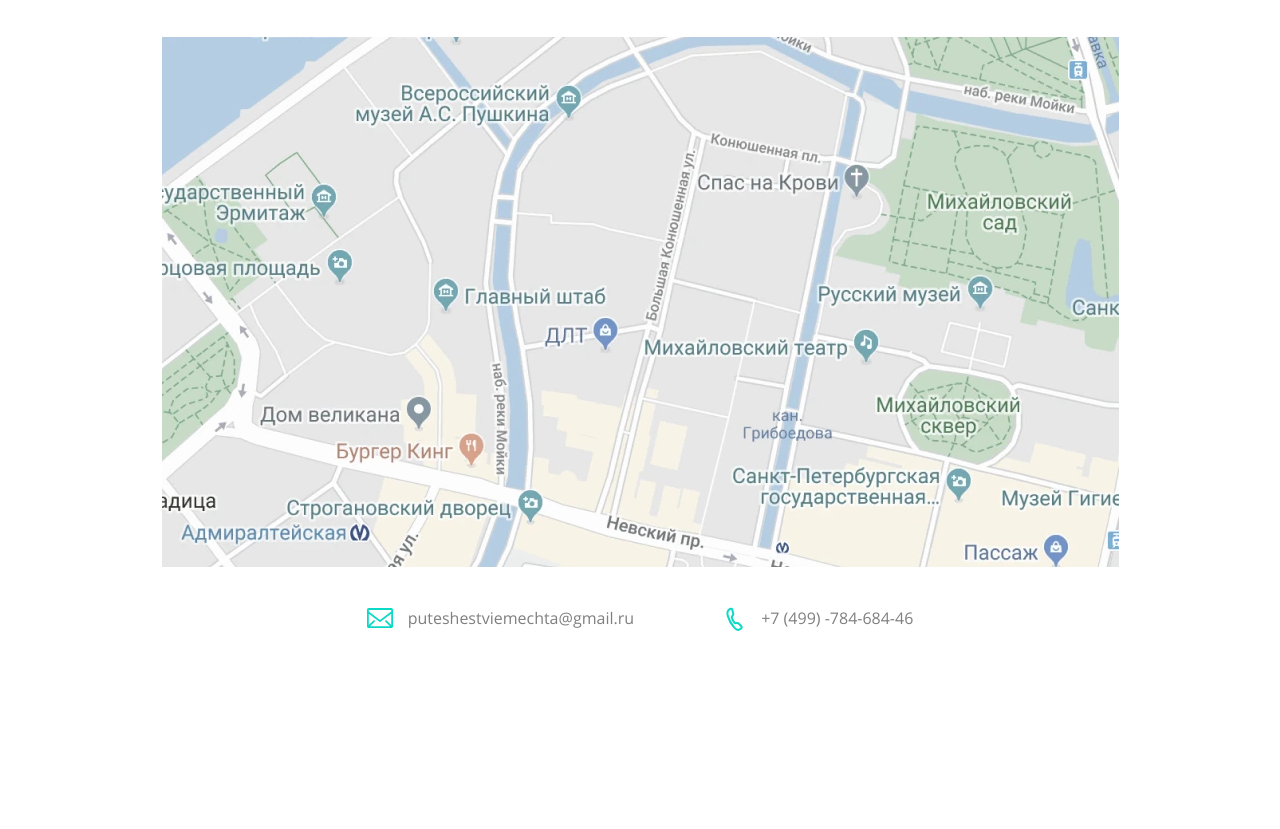
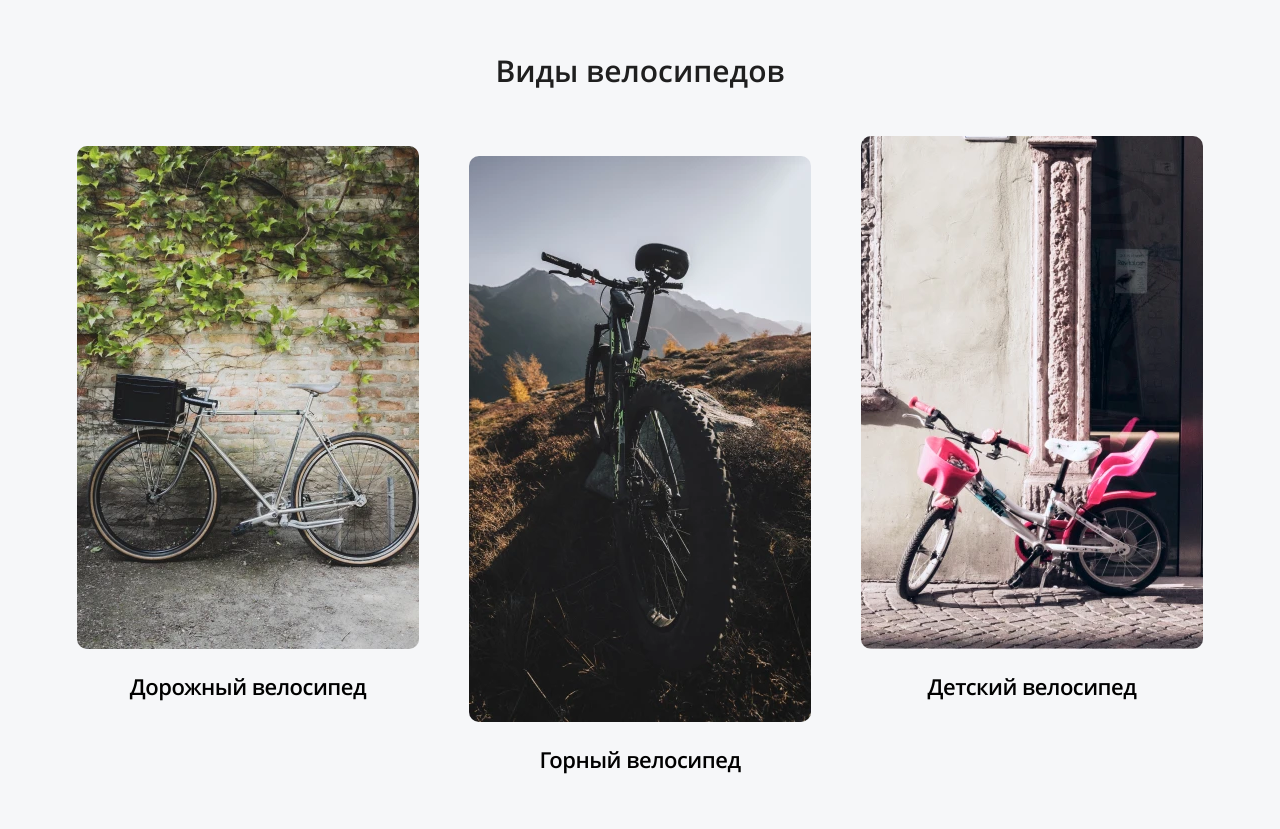
Before and after one commit to dimaos32/bicycles, a website: page source/index.html in a window 1280 px wide. Shown: the part 1422-2251 px from the top of the page. Before the commit the page ends 2163 px from the top, so only its background shows below. Drawn offline with nearby package versions, Linux system fonts and the light colour scheme; files that its build step writes are made by us from their sources.

Commit message:
Добавляет раздел типы велосипедов

```diff
--- a/source/index.html
+++ b/source/index.html
@@ -63,7 +63,7 @@
 <main">
   <section class="about-us">
     <div class="container">
-      <h1>Несколько фактов о нас</h1>
+      <h2>Несколько фактов о нас</h2>
       <ul class="about-us__list">
         <li class="about-us__item">
           Самый широкий выбор велосипедов!
@@ -79,6 +79,59 @@
 
         <li class="about-us__item">
           Профессиональные консультации!
+        </li>
+      </ul>
+    </div>
+  </section>
+
+  <section class="types">
+    <div class="container">
+      <h2>Виды велосипедов</h2>
+
+      <ul class="types__list">
+        <li class="types__item">
+          <a class="types__link" href="#">
+            <picture>
+              <source type="image/webp" media="(max-width: 1023px)" srcset="img/road-bike-tablet@1x.webp 1x, img/road-bike-tablet@2x.webp 2x">
+              <source type="image/webp" srcset="img/road-bike-desktop@1x.webp 1x, img/road-bike-desktop@2x.webp 2x">
+              <source media="(max-width: 1023px)" srcset="img/road-bike-tablet@1x.jpg 1x, img/road-bike-tablet@2x.jpg 2x">
+              <img
+                src="img/road-bike-desktop@1x.jpg" srcset="img/road-bike-desktop@2x.jpg 2x"
+                alt="Велосипед в ретро-стиле у старо, потрепаной кирпичной стены, которая, к тому же, вся в живой зелени">
+            </picture>
+
+            <h3>Дорожный велосипед</h3>
+          </a>
+        </li>
+
+        <li class="types__item">
+          <a class="types__link" href="#">
+            <picture>
+              <source type="image/webp" media="(max-width: 1023px)" srcset="img/mountain-bike-tablet@1x.webp 1x, img/mountain-bike-tablet@2x.webp 2x">
+              <source type="image/webp" srcset="img/mountain-bike-desktop@1x.webp 1x, img/mountain-bike-desktop@2x.webp 2x">
+              <source media="(max-width: 1023px)" srcset="img/mountain-bike-tablet@1x.jpg 1x, img/mountain-bike-tablet@2x.jpg 2x">
+              <img
+                src="img/mountain-bike-desktop@1x.jpg" srcset="img/mountain-bike-desktop@2x.jpg 2x"
+                alt="Современный горные велосипед на одной из вершин горного массива">
+            </picture>
+
+            <h3>Горный велосипед</h3>
+          </a>
+        </li>
+
+        <li class="types__item">
+          <a class="types__link" href="#">
+            <picture>
+              <source type="image/webp" media="(max-width: 1023px)" srcset="img/kid-bike-tablet@1x.webp 1x, img/kid-bike-tablet@2x.webp 2x">
+              <source type="image/webp" srcset="img/kid-bike-desktop@1x.webp 1x, img/kid-bike-desktop@2x.webp 2x">
+              <source media="(max-width: 1023px)" srcset="img/kid-bike-tablet@1x.jpg 1x, img/kid-bike-tablet@2x.jpg 2x">
+              <img
+                src="img/kid-bike-desktop@1x.jpg" srcset="img/kid-bike-desktop@2x.jpg 2x"
+                alt="Милый детский велосипед в розозовых и белых цветах у стены старого дома">
+            </picture>
+
+            <h3>Детский велосипед</h3>
+          </a>
         </li>
       </ul>
     </div>
--- a/source/sass/blocks/about-us.scss
+++ b/source/sass/blocks/about-us.scss
@@ -1,7 +1,7 @@
 .about-us {
   margin-bottom: 105px;
 
-  h1 {
+  h2 {
     margin: 0;
     margin-bottom: 50px;
     font-weight: 600;
@@ -60,7 +60,7 @@
   .about-us {
     margin-bottom: 25px;
 
-    h1 {
+    h2 {
       margin-bottom: 30px;
       font-size: 24px;
       line-height: 1.7;
--- /dev/null
+++ b/source/sass/blocks/types.scss
@@ -0,0 +1,79 @@
+.types {
+  padding-top: 150px;
+  padding-bottom: 145px;
+  background-color: $types--bg;
+
+  h2 {
+    margin: 0;
+    margin-bottom: 50px;
+    font-weight: 600;
+    font-size: 30px;
+    line-height: 1;
+    text-align: center;
+    color: $types--txt;
+  }
+}
+
+.types__list {
+  display: flex;
+  flex-wrap: wrap;
+  justify-content: center;
+  align-items: flex-start;
+  margin: 0 -10px;
+  padding: 0;
+  list-style: none;
+}
+
+.types__item {
+  margin: 0 25px 50px;
+
+  &:nth-of-type(3n+1) {
+    margin-top: 10px;
+  }
+
+  &:nth-of-type(3n+2) {
+    margin-top: 20px;
+  }
+}
+
+.types__link {
+  display: block;
+  color: $page--txt;
+  outline: none;
+
+  img {
+    display: block;
+    width: 342px;
+    height: auto;
+    margin-bottom: 20px;
+    border-radius: 10px;
+    object-fit: cover;
+    transition: all 0.3s ease;
+  }
+
+  h3 {
+    margin: 0;
+    font-weight: 600;
+    font-size: 22px;
+    line-height: 1.55;
+    text-align: center;
+    letter-spacing: -0.5px;
+  }
+
+  &:hover,
+  &:focus {
+    color: $types--link-hover;
+
+    img {
+      transform: scale(1.03);
+    }
+  }
+
+  &:active {
+    color: $types--link-active;
+
+    img {
+      transform: scale(0.97);
+    }
+  }
+}
--- a/source/sass/style.scss
+++ b/source/sass/style.scss
@@ -10,5 +10,6 @@
 @import "blocks/logo.scss";
 @import "blocks/navigation.scss";
 @import "blocks/page.scss";
+@import "blocks/types.scss";
 @import "blocks/visually-hidden.scss";
 @import "blocks/write-us.scss";
--- a/source/sass/variables.scss
+++ b/source/sass/variables.scss
@@ -67,6 +67,11 @@
 $navigation--toggle-bg: $site;
 $navigation--toggle-burger: $black;
 
+$types--txt: $grey-dark-extra;
+$types--link-hover: $site;
+$types--link-active: rgba($site, 0.7);
+$types--bg: $white-almost;
+
 $write-us--txt: rgba($black-coal, 0.5);
 $write-us--bg: $white;
 $write-us--border: $grey-ligth;
```
Also changed, not shown: build/css/style.min.css, build/index.html, 1 other file.
